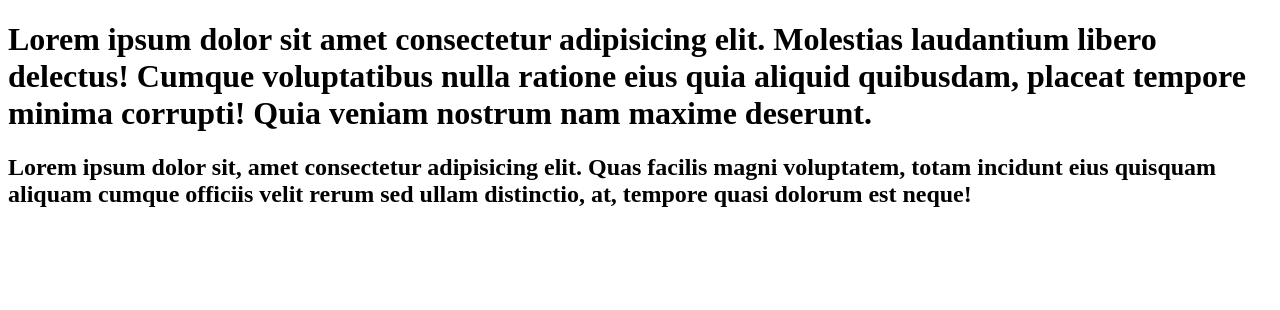
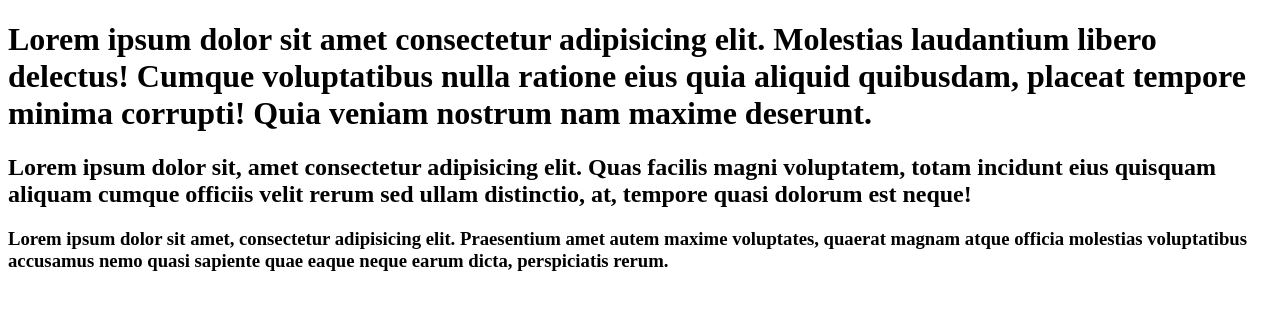
Before and after one commit to MeetSorathiya1214/project, a plain HTML site: page index.html in a window 1280 px wide. Drawn offline with Linux system fonts and the light colour scheme.

Commit message:
add new lorem ipsum

```diff
--- a/index.html
+++ b/index.html
@@ -8,5 +8,6 @@
 <body>
     <h1>Lorem ipsum dolor sit amet consectetur adipisicing elit. Molestias laudantium libero delectus! Cumque voluptatibus nulla ratione eius quia aliquid quibusdam, placeat tempore minima corrupti! Quia veniam nostrum nam maxime deserunt.</h1>
     <h2>Lorem ipsum dolor sit, amet consectetur adipisicing elit. Quas facilis magni voluptatem, totam incidunt eius quisquam aliquam cumque officiis velit rerum sed ullam distinctio, at, tempore quasi dolorum est neque!</h2>
+    <h3>Lorem ipsum dolor sit amet, consectetur adipisicing elit. Praesentium amet autem maxime voluptates, quaerat magnam atque officia molestias voluptatibus accusamus nemo quasi sapiente quae eaque neque earum dicta, perspiciatis rerum.</h3>
 </body>
 </html>
```
